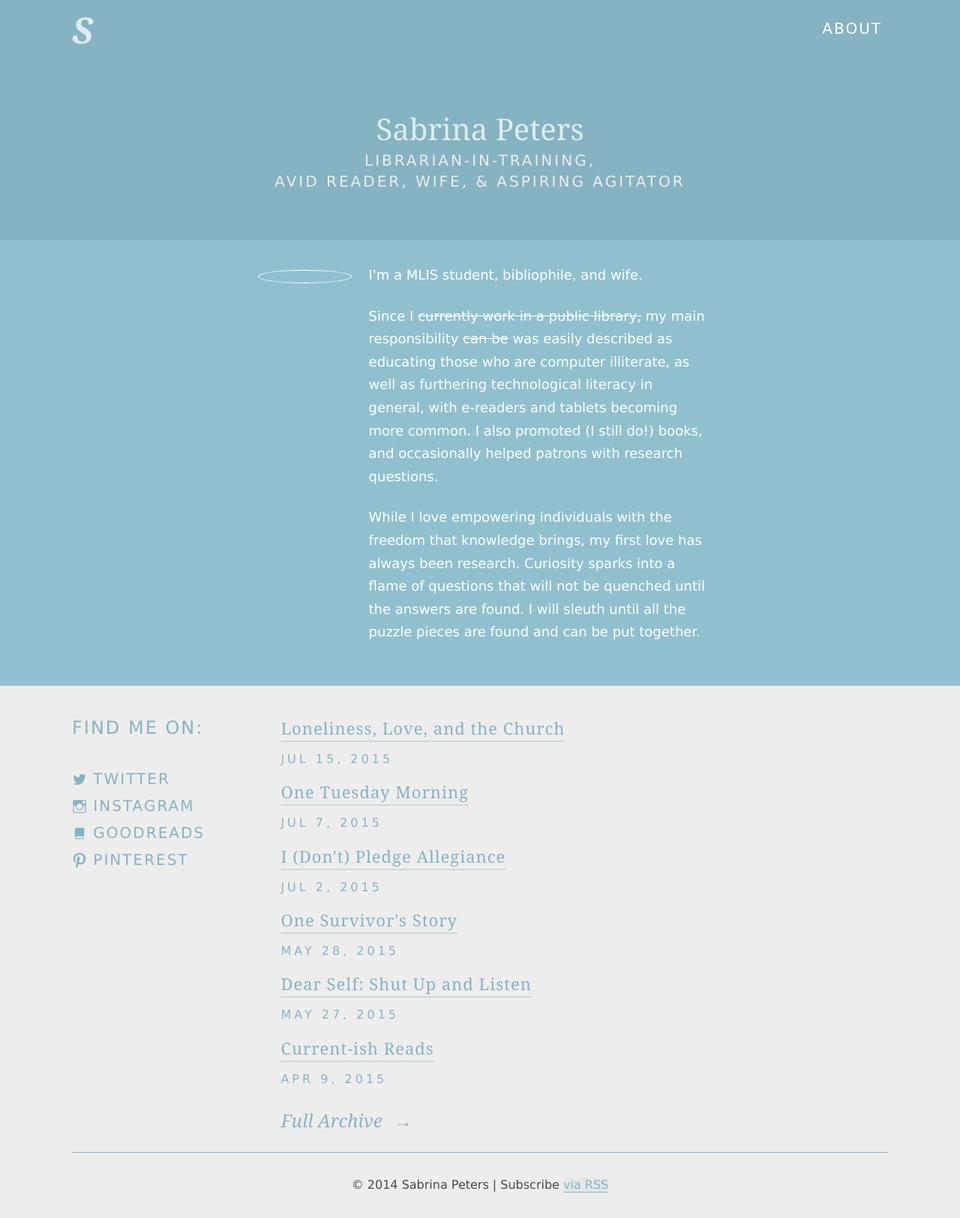
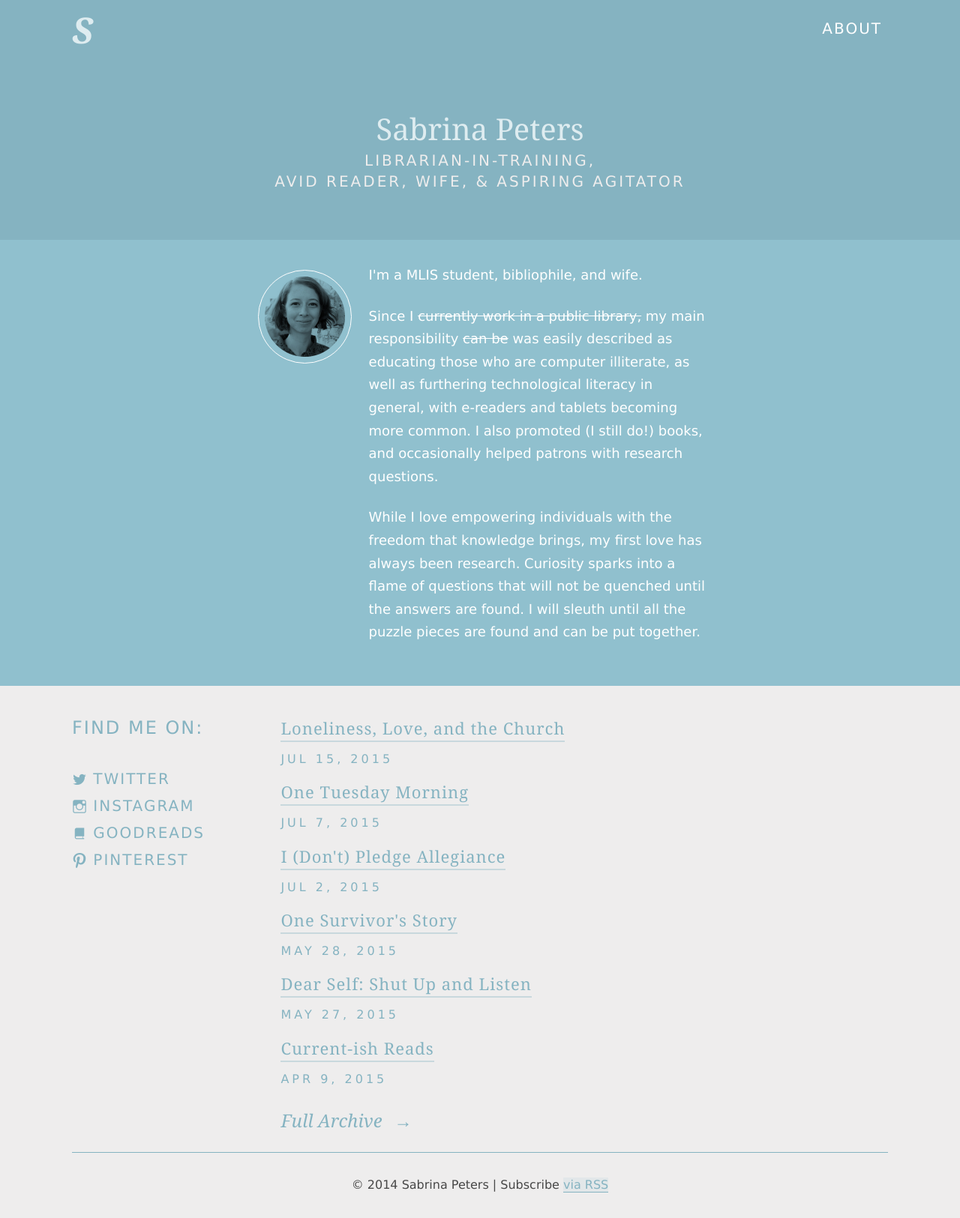
Before and after one commit to sabrinapeters/sdrp.old, a Jekyll site: the page built from index.html, in a window 1280 px wide. Shown: the whole page at 75% size. Built offline with Jekyll 4.4.1, drawn with Linux system fonts in a browser that asks for light colours; some web fonts are replaced.

Commit message:
changing images on pages

```diff
--- a/_layouts/about.html
+++ b/_layouts/about.html
@@ -4,7 +4,7 @@ layout: default
 <article class="post single">
 
   <header class="entry-header">
-    <img class="aboutdefault" src="/img/sabrina_blogimg.jpg" alt="">
+    <img class="aboutdefault" src="/dist/img/sabrina_blogimg.jpg" alt="">
     <h1 class="entry-title">{{ page.title }}</h1>
   </header>
 
--- a/index.html
+++ b/index.html
@@ -8,7 +8,7 @@ layout: default
 <section class="aboutinfo">
   <section class="container">
     <div class="left">
-      <img class="aboutdefault" src="/img/sabrina_blogimg.jpg" alt="">
+      <img class="aboutdefault" src="/dist/img/sabrina_blogimg.jpg" alt="">
     </div>
     <div class="right">
       <p>I'm a MLIS student, bibliophile, and wife.</p>
```
